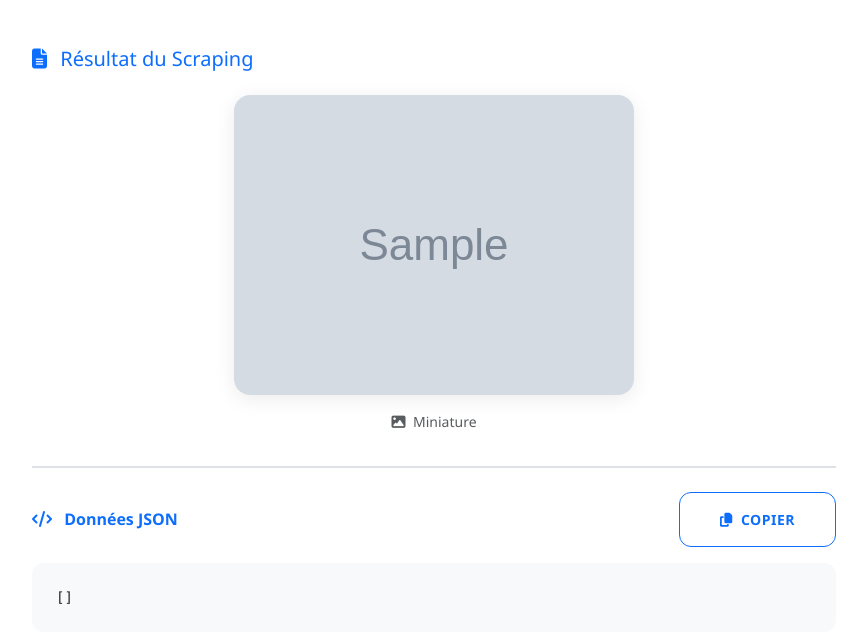
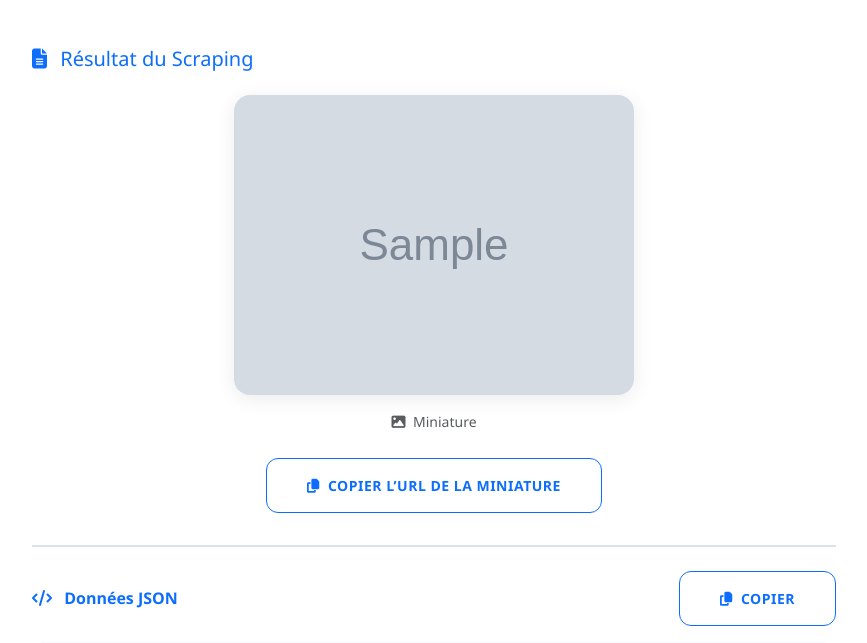
Before and after one commit to elieduclr/MetaScraper, a Flask app: template templates/index.html in a window 1280 px wide. Shown: the part 524-1167 px from the top of the page, without its empty margins (206-1073 px from the left). Run offline with Flask 3, Linux system fonts and the light colour scheme; the template is opened without the code that fills it: most values are stand-ins (such as "Sample title", 1, 10 or a date in 2020); grey boxes marked "Sample" are stand-in pictures.

Commit message:
Update index.html

```diff
--- a/templates/index.html
+++ b/templates/index.html
@@ -76,6 +76,9 @@
                 <p class="text-muted small mt-3">
                   <i class="fas fa-image me-1"></i> Miniature
                 </p>
+                <button class="btn btn-sm btn-outline-primary mt-2" onclick="copyThumbnailURL(this)" title="Copier l'URL de la miniature">
+                  <i class="fas fa-copy me-1"></i> Copier l’URL de la miniature
+                </button>
               </div>
             {% endif %}
 
@@ -301,6 +304,44 @@
       }
     }
 
+    function copyThumbnailURL(btn) {
+      const image = document.querySelector('.thumbnail-image');
+      const url = image ? image.dataset.src : null;
+
+      if (!url) {
+        showToast("URL non trouvée", "danger");
+        return;
+      }
+
+      if (navigator.clipboard && window.isSecureContext) {
+        navigator.clipboard.writeText(url).then(() => {
+          showToast("URL de la miniature copiée !", "success");
+          btn.innerHTML = '<i class="fas fa-check me-1"></i> Copié !';
+          setTimeout(() => {
+            btn.innerHTML = '<i class="fas fa-copy me-1"></i> Copier l’URL de la miniature';
+          }, 2000);
+        }).catch(err => {
+          console.error("Erreur de copie :", err);
+          showToast("Erreur lors de la copie", "danger");
+        });
+      } else {
+        const textArea = document.createElement("textarea");
+        textArea.value = url;
+        document.body.appendChild(textArea);
+        textArea.focus();
+        textArea.select();
+
+        try {
+          document.execCommand('copy');
+          showToast("URL copiée !", "success");
+        } catch (err) {
+          showToast("Erreur lors de la copie", "danger");
+        }
+
+        document.body.removeChild(textArea);
+      }
+    }
+
     // === TOAST SYSTEM ===
     function showToast(message = "Action réalisée avec succès !", type = "primary") {
       const toastEl = document.getElementById("toast-message");
```
